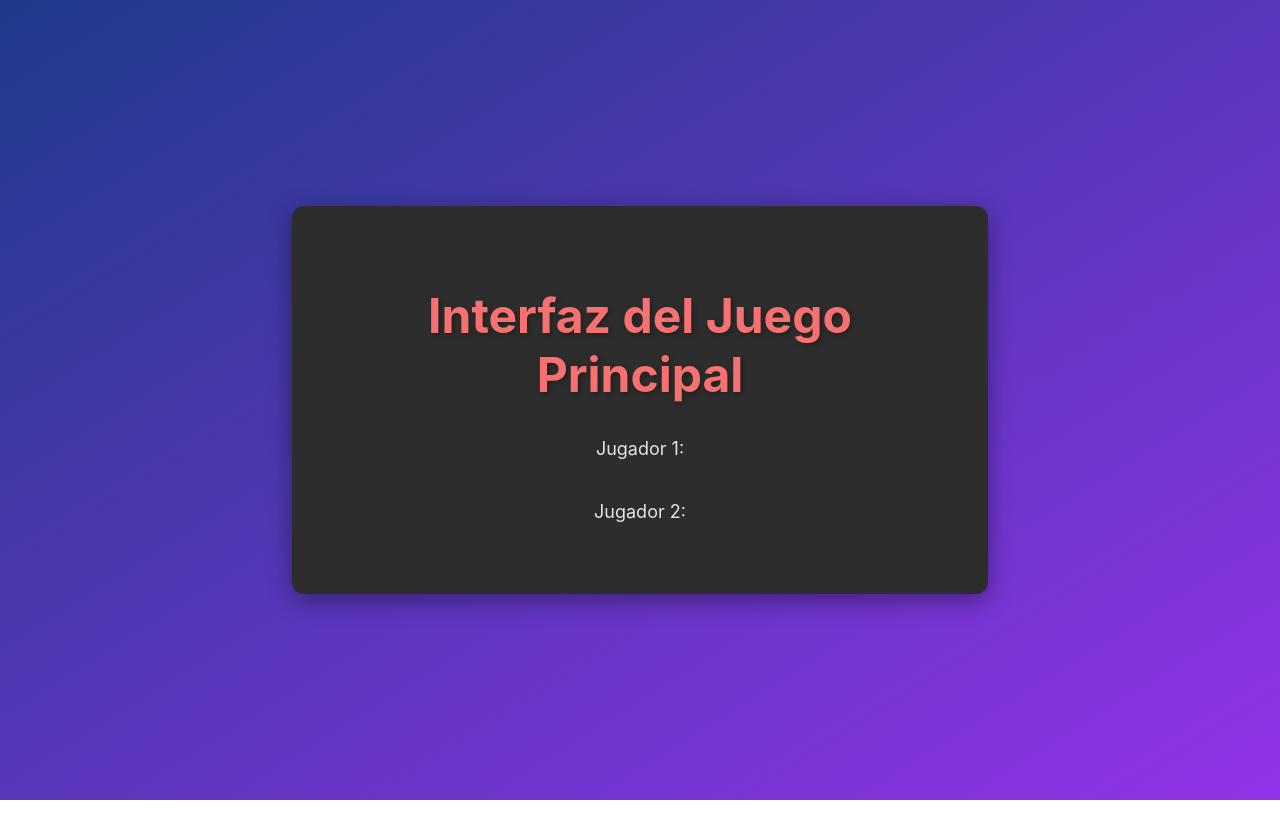
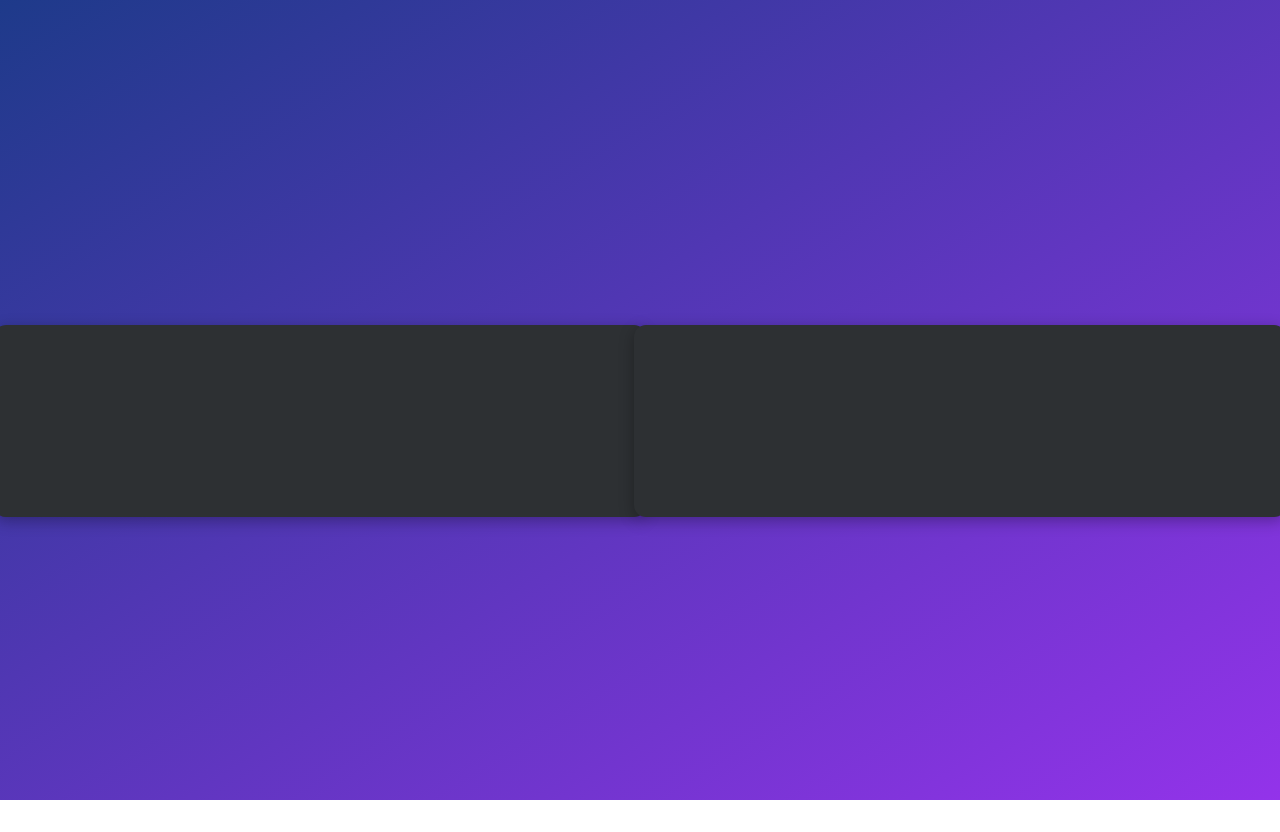
Before and after one commit to RaJami1205/TC1_hangman, a React (Create React App) app: page /game in a window 1280 px wide. Before the commit the page ends 800 px from the top, so only its background shows below. Built offline with nearby package versions, Linux system fonts and the light colour scheme.

Commit message:
Pequeño avance en el gameScreen

```diff
--- a/src/screens/gameScreen.js
+++ b/src/screens/gameScreen.js
@@ -1,12 +1,20 @@
 import '../styles/gameScreen.css';
 
-export default function GameScreen({ players }) {
+export default function GameScreen({ players = { player1: "Jugador 1", player2: "Jugador 2" } }) {
   return (
     <div className="game-screen">
-      <div className="container">
-        <h1 className="title">Interfaz del Juego Principal</h1>
-        <p className="subtitle">Jugador 1: {players.player1}</p>
-        <p className="subtitle">Jugador 2: {players.player2}</p>
+      {/* Sección Jugador 1 */}
+      <div className="player-section">
+        <h2 className="player-title">{players.player1}</h2>
+        <div className="player-box">
+        </div>
+      </div>
+
+      {/* Sección Jugador 2 */}
+      <div className="player-section">
+        <h2 className="player-title">{players.player2}</h2>
+        <div className="player-box">
+        </div>
       </div>
     </div>
   );
--- a/src/styles/gameScreen.css
+++ b/src/styles/gameScreen.css
@@ -6,23 +6,30 @@
   background: linear-gradient(to bottom right, #1e3a8a, #9333ea);
 }
 
-  .container {
-    background-color: #2d2d2d;
-    padding: 3rem;
-    border-radius: 12px;
-    box-shadow: 0 6px 25px rgba(0, 0, 0, 0.4);
-    text-align: center;
-    width: 90%;
-    max-width: 600px;
+.player-section {
   display: flex;
   flex-direction: column;
   align-items: center;
+  justify-content: center;
+  width: 50%;
+  height: 100%;
+  padding: 2rem;
 }
 
-  .title {
-    font-size: 3rem;
+.player-title {
+  font-size: 2rem;
   font-weight: bold;
   color: #f87171;
+  text-shadow: 2px 2px 5px rgba(0, 0, 0, 0.3);
   margin-bottom: 1rem;
-    text-shadow: 2px 2px 5px rgba(0, 0, 0, 0.3);
 }
+
+.player-box {
+  background-color: #2d3033;
+  padding: 6rem;
+  border-radius: 12px;
+  width: 80%;
+  text-align: center;
+  color: white;
+  box-shadow: 0 4px 15px rgba(0, 0, 0, 0.3);
+}
```
Lines whose indentation alone changed are shown as unchanged.
